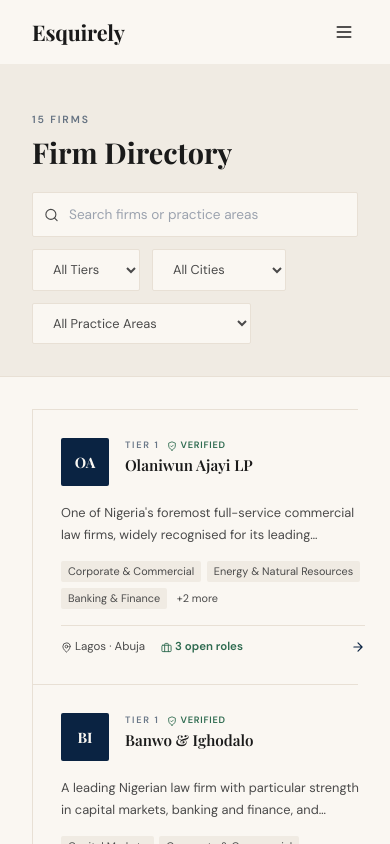
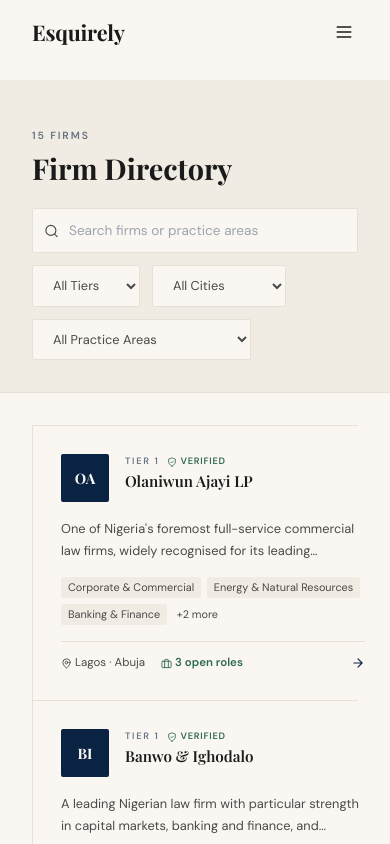
Before and after one commit to kreept4/Esquirelyy, a Next.js app: page /firms in a window 390 px wide. Shown: the top 844 px of the page. Built offline with nearby package versions, Linux system fonts and the light colour scheme; a web font is replaced by a local one.

Commit message:
fix: firms page navbar overlap on mobile

```diff
--- a/src/app/firms/page.tsx
+++ b/src/app/firms/page.tsx
@@ -86,8 +86,7 @@
   return (
     <>
       <Navbar />
-      <main style={{ backgroundColor: '#FAF7F2', paddingTop: '64px', minHeight: '100vh' }}>
-
+    <main style={{ backgroundColor: '#FAF7F2', paddingTop: '80px', minHeight: '100vh' }}>
         {/* Page header */}
         <div style={{
           backgroundColor: '#F0EBE3',
```
